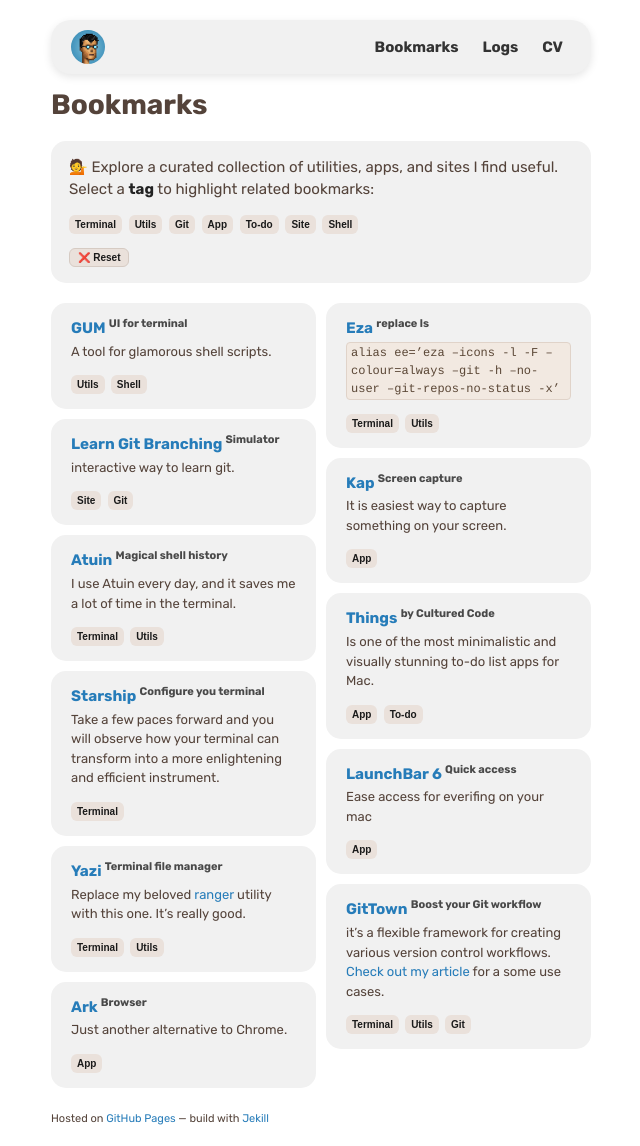
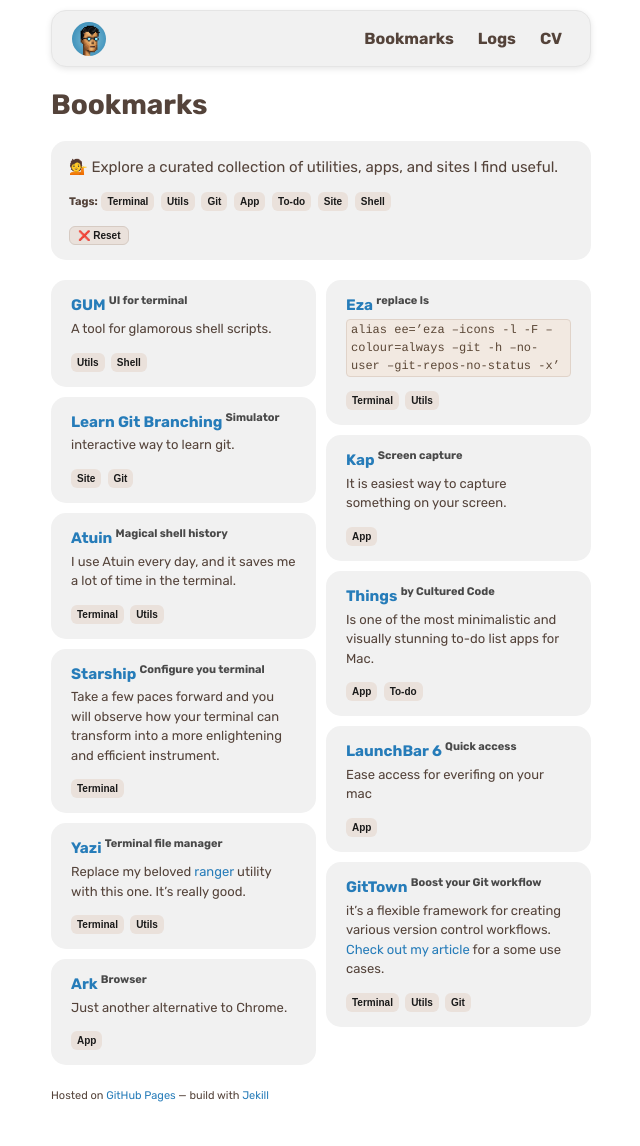
Before and after one commit to alobanov/alobanov.github.io, a Jekyll site: the page built from bookmarks.md, in a window 1280 px wide. Shown: the whole page, without its empty margins (319-959 px from the left). Built offline with Jekyll 4.4.1, drawn with Linux system fonts in a browser that asks for light colours; some web fonts are replaced; a style sheet for code colours, icons or effects is not loaded; after the commit the page ends 1123 px from its top, so only the background shows below that.

```diff
--- a/assets/css/style.css
+++ b/assets/css/style.css
@@ -111,6 +111,7 @@ a {
 a:hover,
 a:focus {
     color: #069;
+    text-decoration: underline;
 }
 
 a small {
@@ -208,10 +209,6 @@ screen and (max-width: 540px) {
         position: static;
     }
 
-    header {
-        padding-right: 20px;
-    }
-
     section {
         border: 1px solid #e5e5e5;
         border-width: 1px 0;
@@ -238,6 +235,13 @@ screen and (max-width: 540px) {
     }
 }
 
+@media (min-width: 541px) {
+    .menu-container {
+        width: 540px;
+        /* Фиксированная ширина на больших экранах */
+    }
+}
+
 @media print {
     body {
         font-size: 12pt;
@@ -249,16 +253,20 @@ screen and (max-width: 540px) {
 .menu-container {
     display: flex;
     justify-content: space-between;
+    align-items: center;
     background-color: #f1f1f1;
-    border-radius: 20px;
+    border-radius: 15px;
     padding: 10px 20px;
     position: fixed;
-    top: 20px;
-    width: 90%;
+    top: 10px;
+    left: 50%;
+    transform: translateX(-50%);
     max-width: 540px;
+    width: calc(100% - 40px);
     z-index: 1000;
     box-sizing: border-box;
-    box-shadow: 0 3px 9px rgba(0, 0, 0, 0.1);
+    border: 1px solid #e5e5e5;
+    box-shadow: 0 2px 6px rgba(0, 0, 0, 0.1);
 }
 
 .menu-icon {
@@ -277,11 +285,11 @@ screen and (max-width: 540px) {
 .menu-nav a {
     text-align: center;
     text-decoration: none;
-    color: #333;
+    color: #54433a;
     font-family: "Rubik", sans-serif;
-    font-size: 15px;
+    font-size: 16px;
     padding: 8px;
-    border-radius: 20px;
+    border-radius: 15px;
     transition:
         background-color 0.3s ease,
         color 0.3s ease;
@@ -323,6 +331,10 @@ screen and (max-width: 540px) {
     font-family: "Rubik", sans-serif;
     line-height: 1.5;
     margin: 20px 0;
+}
+
+.bubble.transparent {
+    background-color: transparent;
 }
 
 .bookmarks-container {
--- a/bookmarks.md
+++ b/bookmarks.md
@@ -8,7 +8,7 @@ permalink: /bookmarks/
 
 <div class="bubble">
 {% capture markdown_content %}
-💁 Explore a curated collection of utilities, apps, and sites I find useful. Select a **tag** to highlight related bookmarks:
+💁 Explore a curated collection of utilities, apps, and sites I find useful.
 {% endcapture %}
 {{ markdown_content | markdownify }}
 
@@ -22,6 +22,7 @@ permalink: /bookmarks/
   {% endfor %}
 
   {% assign unique_tags = all_tags | split: "," | uniq %}
+  <small><b>Tags:</b></small>
   {% for tag in unique_tags %}
     {% if tag != "" %}
       <span class='tag small' data-tag="{{ tag | downcase }}">{{ tag }}</span>
```
Also changed, not shown: index.md (+2 -9 lines), 1 other file.
